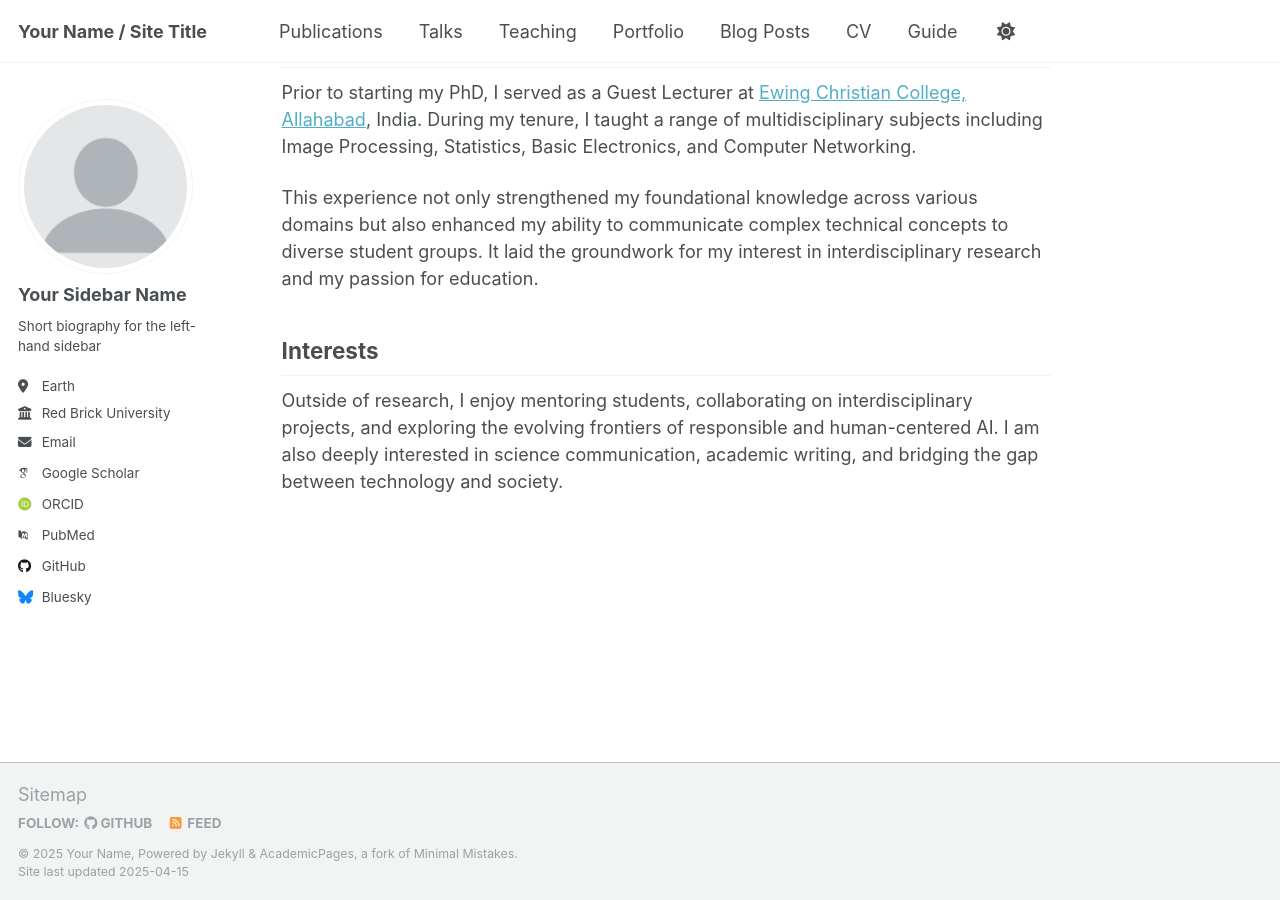
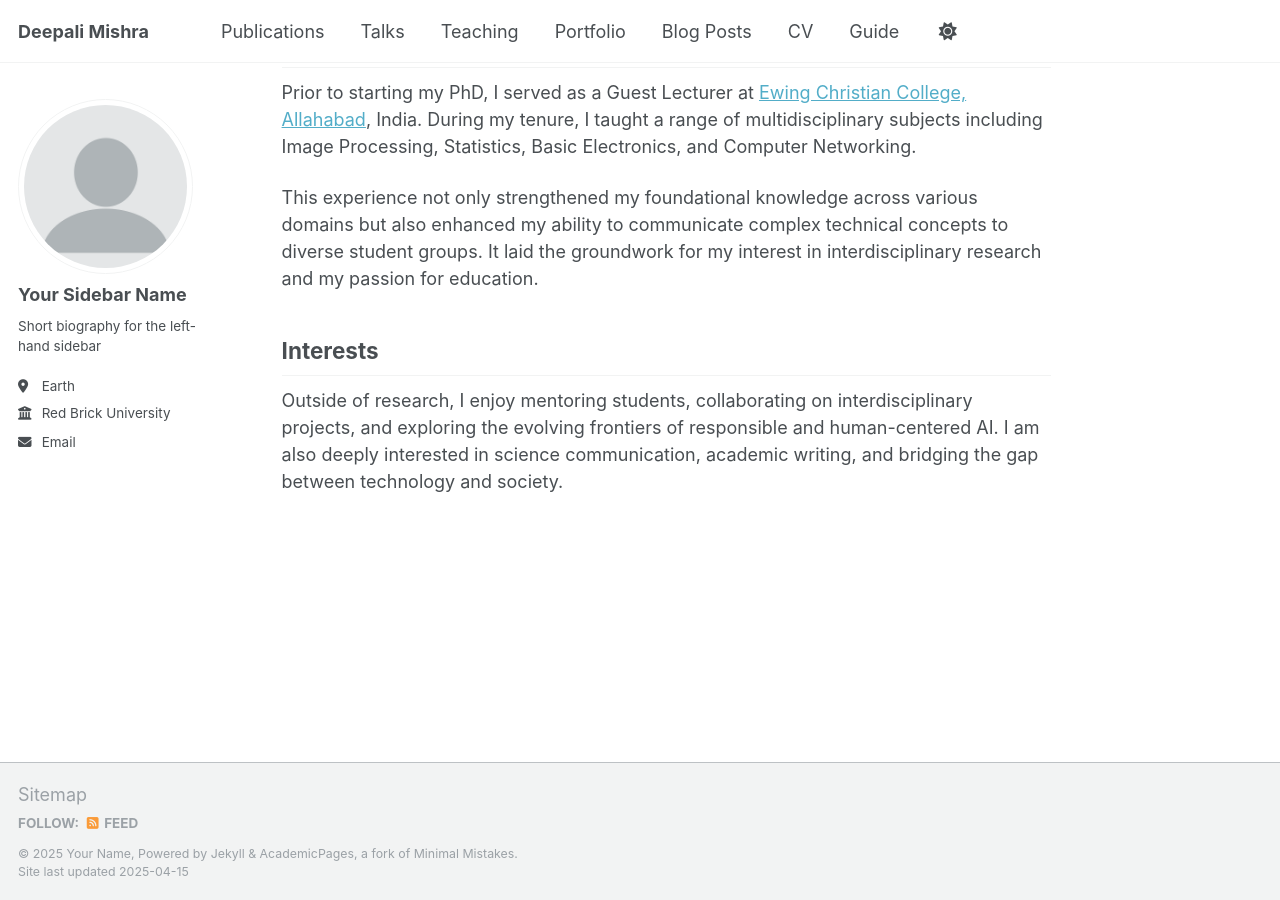
Before and after one commit to mishra-deepali/mishra-deepali.github.io, a Jekyll site: the page built from _pages/about.md, in a window 1280 px wide and 900 px high, scrolled down 528 px. Built offline with Jekyll 4.4.1, drawn with Linux system fonts in a browser that asks for light colours; some web fonts are replaced.

Commit message:
Update _config.yml

```diff
--- a/_config.yml
+++ b/_config.yml
@@ -9,11 +9,11 @@
 # Basic Site Settings
 locale                   : "en-US"
 site_theme               : "default"
-title                    : "Your Name / Site Title"
+title                    : "Deepali Mishra"
 title_separator          : "-"
 name                     : &name "Your Name"
 description              : &description "personal description"
-url                      : https://academicpages.github.io # the base hostname & protocol for your site e.g. "https://[your GitHub username].github.io"
+url                      : https://mishra-deepali.github.io # the base hostname & protocol for your site e.g. "https://[your GitHub username].github.io"
 baseurl                  : "" # the subpath of your site, e.g. "/blog"
 repository               : "academicpages/academicpages.github.io"
 
@@ -32,25 +32,25 @@
   email            : "none@example.org"
 
   # Academic websites
-  arxiv            : # URL - Update with the correct link to your profile
-  googlescholar    : "https://scholar.google.com/citations?user=PS_CX0AAAAAJ"
-  impactstory      : # URL
-  orcid            : "http://orcid.org/yourorcidurl"
-  semantic         : # URL
-  pubmed           : "https://www.ncbi.nlm.nih.gov/pubmed/?term=john+snow"
-  researchgate     : # URL
-  scopus           : # URL
+  #arxiv            : # URL - Update with the correct link to your profile
+  #googlescholar    : #"https://scholar.google.com/citations?user=PS_CX0AAAAAJ"
+  #impactstory      : # URL
+  #orcid            : #"http://orcid.org/yourorcidurl"
+  #semantic         : # URL
+  #pubmed           : #"https://www.ncbi.nlm.nih.gov/pubmed/?term=john+snow"
+  #researchgate     : # URL
+  #scopus           : # URL
 
   # Repositories and software development
-  bitbucket        : # Username - Update with your username on the site
-  codepen          : # Username
-  dribbble         : # Username
-  github           : "academicpages"
-  kaggle           : # Username
-  stackoverflow    : # User number or user number and name (i.e., use "1" or "1/jeff-atwood")
+  #bitbucket        : # Username - Update with your username on the site
+  #codepen          : # Username
+  #dribbble         : # Username
+  #github           : "academicpages"
+  #kaggle           : # Username
+  #stackoverflow    : # User number or user number and name (i.e., use "1" or "1/jeff-atwood")
 
   # Social media
-  bluesky          : "bsky.app" # Replace this with you Bluesky username
+  bluesky          : #"bsky.app" # Replace this with you Bluesky username
   facebook         : # Username
   flickr           : # Username
   foursquare       : # Username
```
